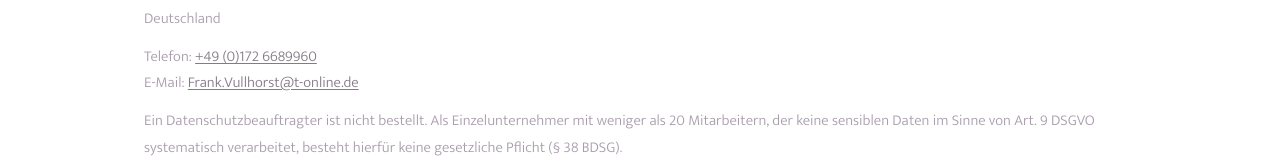
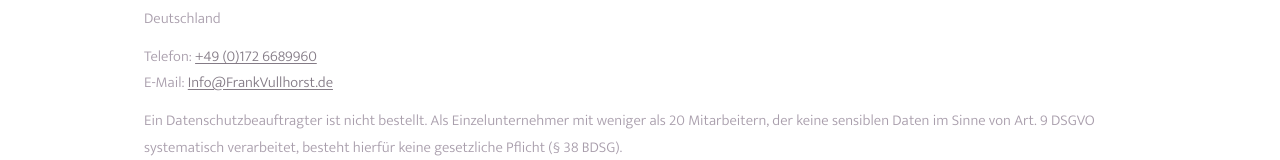
Before and after one commit to HorstDuebel/LandingPage_v2, a Next.js app in the folder web/: page /datenschutz in a window 1280 px wide. Shown: the part 522-682 px from the top of the page. Built offline with nearby package versions, Linux system fonts and the light colour scheme; no server answers.

Commit message:
Update domain to frankvullhorst.de and contact email to Info@FrankVullhorst.de

```diff
--- a/web/src/app/datenschutz/page.tsx
+++ b/web/src/app/datenschutz/page.tsx
@@ -34,8 +34,8 @@ export default function DatenschutzPage() {
           <a href="tel:+491726689960">+49 (0)172 6689960</a>
           <br />
           E-Mail:{" "}
-          <a href="mailto:Frank.Vullhorst@t-online.de">
-            Frank.Vullhorst@t-online.de
+          <a href="mailto:Info@FrankVullhorst.de">
+            Info@FrankVullhorst.de
           </a>
         </p>
         <p>
@@ -250,8 +250,8 @@ export default function DatenschutzPage() {
         </p>
         <p>
           Zur Ausübung Ihrer Rechte wenden Sie sich per E-Mail an:{" "}
-          <a href="mailto:Frank.Vullhorst@t-online.de">
-            Frank.Vullhorst@t-online.de
+          <a href="mailto:Info@FrankVullhorst.de">
+            Info@FrankVullhorst.de
           </a>
         </p>
       </LegalSection>
@@ -303,11 +303,11 @@ export default function DatenschutzPage() {
           Datenschutzerklärung anzupassen. Die jeweils aktuelle Version ist
           jederzeit unter{" "}
           <a
-            href="https://frank-vu.netlify.app/datenschutz"
+            href="https://frankvullhorst.de/datenschutz"
             target="_blank"
             rel="noopener noreferrer"
           >
-            https://frank-vu.netlify.app/datenschutz
+            https://frankvullhorst.de/datenschutz
           </a>{" "}
           abrufbar.
         </p>
--- a/web/src/app/impressum/page.tsx
+++ b/web/src/app/impressum/page.tsx
@@ -37,8 +37,8 @@ export default function ImpressumPage() {
           <a href="tel:+491726689960">+49 (0)172 6689960</a>
           <br />
           E-Mail:{" "}
-          <a href="mailto:Frank.Vullhorst@t-online.de">
-            Frank.Vullhorst@t-online.de
+          <a href="mailto:Info@FrankVullhorst.de">
+            Info@FrankVullhorst.de
           </a>
         </p>
       </LegalSection>
--- a/web/src/components/site-chrome.tsx
+++ b/web/src/components/site-chrome.tsx
@@ -15,10 +15,10 @@ export function SiteFooter() {
           +49 (0)172 6689960
         </a>
         <a
-          href="mailto:Frank.Vullhorst@t-online.de"
+          href="mailto:Info@FrankVullhorst.de"
           className="contact-link !text-[clamp(1rem,2.5vw,1.375rem)]"
         >
-          Frank.Vullhorst@t-online.de
+          Info@FrankVullhorst.de
         </a>
 
         <div className="mt-14 flex flex-wrap gap-6 border-t border-[var(--border)] pt-8 text-sm text-[var(--muted)]">
--- a/web/src/lib/site.ts
+++ b/web/src/lib/site.ts
@@ -6,7 +6,7 @@ export const siteConfig = {
   tagline: "KI. Sicher. Sinnvoll. Strategisch.",
   url:
     process.env.NEXT_PUBLIC_SITE_URL?.replace(/\/$/, "") ??
-    "https://frank-vu.netlify.app",
+    "https://frankvullhorst.de",
   locale: "de_DE",
   defaultTitle: "KI-Beratung für KMU & Handwerk, KI. Sicher. Sinnvoll. Strategisch.",
   fullTitle:
@@ -15,7 +15,7 @@ export const siteConfig = {
     "KI-Sparring für Inhaber*innen und Geschäftsführer*innen in KMU und Handwerk: KI sicher einführen, EU AI Act pragmatisch umsetzen, kostenloses Erstgespräch in Roßdorf und Rhein-Main.",
   ogDescription:
     "Praxisnah, nachvollziehbar und an EU AI Act sowie DSGVO orientiert, KI-Beratung für KMU und Handwerk.",
-  email: "Frank.Vullhorst@t-online.de",
+  email: "Info@FrankVullhorst.de",
   phone: "+49-172-6689960",
   address: {
     street: "Claudiusweg 9",
```
Also changed, not shown: 2 other files (tests, documents, lock files or other folders).
